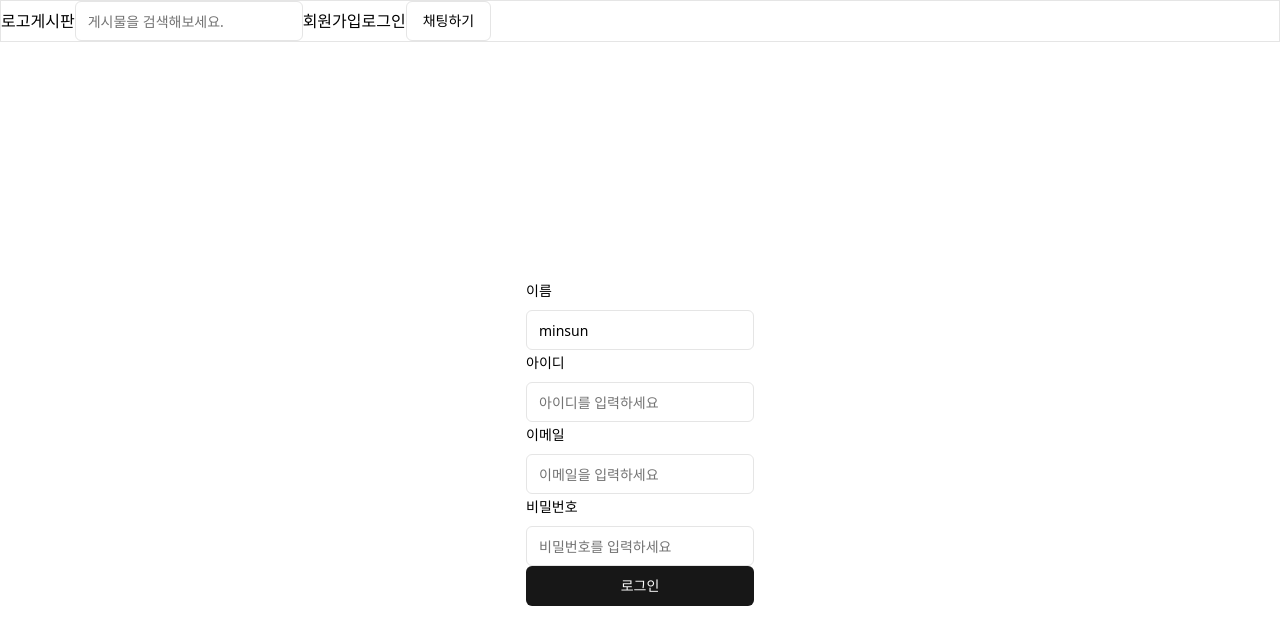
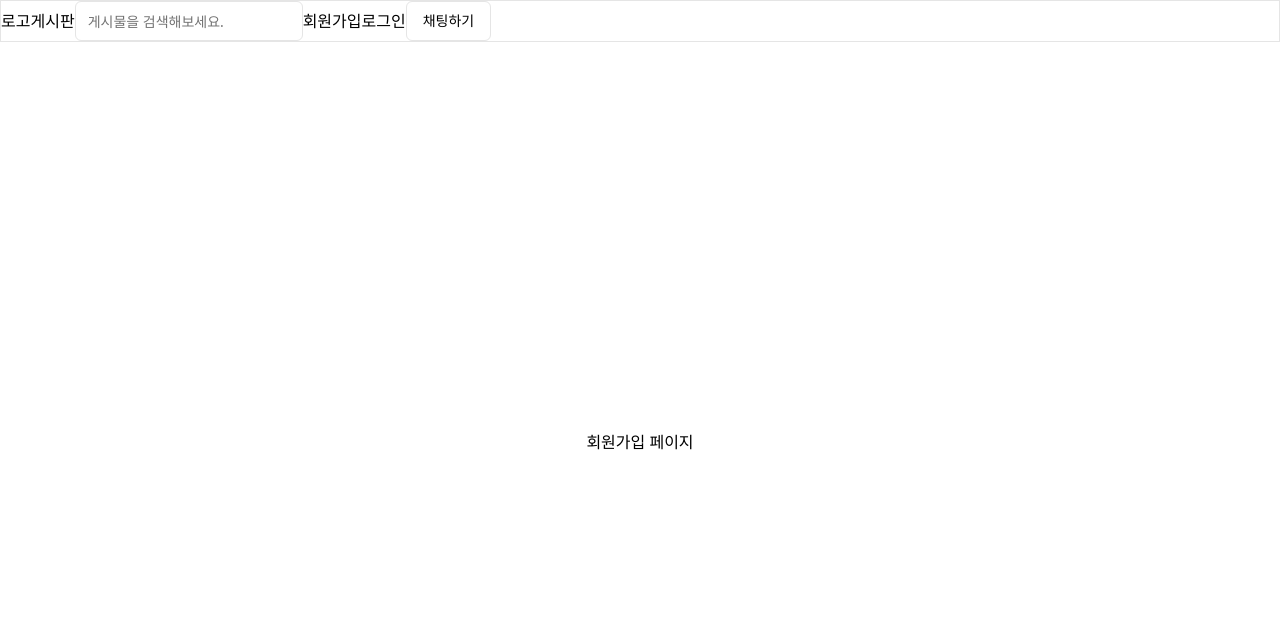
Before and after one commit to Basic-Community-Platform/front-end, a Next.js app: page /auth/signup in a window 1280 px wide. Shown: the top 644 px of the page. Built offline with nearby package versions, Linux system fonts and the light colour scheme.

Commit message:
Revert "feat: 회원가입 폼 필드 UI 작업 중"
This reverts commit bf9355fe444290db75acac22f0f877d3b3066eb5.

```diff
--- a/package.json
+++ b/package.json
@@ -9,10 +9,8 @@
     "lint": "next lint"
   },
   "dependencies": {
-    "@hookform/resolvers": "^3.9.0",
     "@radix-ui/react-avatar": "^1.1.0",
     "@radix-ui/react-icons": "^1.3.0",
-    "@radix-ui/react-label": "^2.1.0",
     "@radix-ui/react-slot": "^1.1.0",
     "class-variance-authority": "^0.7.0",
     "clsx": "^2.1.1",
@@ -20,10 +18,8 @@
     "next": "13.2",
     "react": "^18.3.1",
     "react-dom": "^18",
-    "react-hook-form": "^7.53.0",
     "tailwind-merge": "^2.5.2",
-    "tailwindcss-animate": "^1.0.7",
-    "zod": "^3.23.8"
+    "tailwindcss-animate": "^1.0.7"
   },
   "devDependencies": {
     "@trivago/prettier-plugin-sort-imports": "^4.3.0",
--- a/src/components/ui/form.tsx
+++ /dev/null
@@ -1,176 +0,0 @@
-import * as React from "react"
-import * as LabelPrimitive from "@radix-ui/react-label"
-import { Slot } from "@radix-ui/react-slot"
-import {
-  Controller,
-  ControllerProps,
-  FieldPath,
-  FieldValues,
-  FormProvider,
-  useFormContext,
-} from "react-hook-form"
-
-import { cn } from "@/lib/utils"
-import { Label } from "@/components/ui/label"
-
-const Form = FormProvider
-
-type FormFieldContextValue<
-  TFieldValues extends FieldValues = FieldValues,
-  TName extends FieldPath<TFieldValues> = FieldPath<TFieldValues>
-> = {
-  name: TName
-}
-
-const FormFieldContext = React.createContext<FormFieldContextValue>(
-  {} as FormFieldContextValue
-)
-
-const FormField = <
-  TFieldValues extends FieldValues = FieldValues,
-  TName extends FieldPath<TFieldValues> = FieldPath<TFieldValues>
->({
-  ...props
-}: ControllerProps<TFieldValues, TName>) => {
-  return (
-    <FormFieldContext.Provider value={{ name: props.name }}>
-      <Controller {...props} />
-    </FormFieldContext.Provider>
-  )
-}
-
-const useFormField = () => {
-  const fieldContext = React.useContext(FormFieldContext)
-  const itemContext = React.useContext(FormItemContext)
-  const { getFieldState, formState } = useFormContext()
-
-  const fieldState = getFieldState(fieldContext.name, formState)
-
-  if (!fieldContext) {
-    throw new Error("useFormField should be used within <FormField>")
-  }
-
-  const { id } = itemContext
-
-  return {
-    id,
-    name: fieldContext.name,
-    formItemId: `${id}-form-item`,
-    formDescriptionId: `${id}-form-item-description`,
-    formMessageId: `${id}-form-item-message`,
-    ...fieldState,
-  }
-}
-
-type FormItemContextValue = {
-  id: string
-}
-
-const FormItemContext = React.createContext<FormItemContextValue>(
-  {} as FormItemContextValue
-)
-
-const FormItem = React.forwardRef<
-  HTMLDivElement,
-  React.HTMLAttributes<HTMLDivElement>
->(({ className, ...props }, ref) => {
-  const id = React.useId()
-
-  return (
-    <FormItemContext.Provider value={{ id }}>
-      <div ref={ref} className={cn("space-y-2", className)} {...props} />
-    </FormItemContext.Provider>
-  )
-})
-FormItem.displayName = "FormItem"
-
-const FormLabel = React.forwardRef<
-  React.ElementRef<typeof LabelPrimitive.Root>,
-  React.ComponentPropsWithoutRef<typeof LabelPrimitive.Root>
->(({ className, ...props }, ref) => {
-  const { error, formItemId } = useFormField()
-
-  return (
-    <Label
-      ref={ref}
-      className={cn(error && "text-destructive", className)}
-      htmlFor={formItemId}
-      {...props}
-    />
-  )
-})
-FormLabel.displayName = "FormLabel"
-
-const FormControl = React.forwardRef<
-  React.ElementRef<typeof Slot>,
-  React.ComponentPropsWithoutRef<typeof Slot>
->(({ ...props }, ref) => {
-  const { error, formItemId, formDescriptionId, formMessageId } = useFormField()
-
-  return (
-    <Slot
-      ref={ref}
-      id={formItemId}
-      aria-describedby={
-        !error
-          ? `${formDescriptionId}`
-          : `${formDescriptionId} ${formMessageId}`
-      }
-      aria-invalid={!!error}
-      {...props}
-    />
-  )
-})
-FormControl.displayName = "FormControl"
-
-const FormDescription = React.forwardRef<
-  HTMLParagraphElement,
-  React.HTMLAttributes<HTMLParagraphElement>
->(({ className, ...props }, ref) => {
-  const { formDescriptionId } = useFormField()
-
-  return (
-    <p
-      ref={ref}
-      id={formDescriptionId}
-      className={cn("text-[0.8rem] text-muted-foreground", className)}
-      {...props}
-    />
-  )
-})
-FormDescription.displayName = "FormDescription"
-
-const FormMessage = React.forwardRef<
-  HTMLParagraphElement,
-  React.HTMLAttributes<HTMLParagraphElement>
->(({ className, children, ...props }, ref) => {
-  const { error, formMessageId } = useFormField()
-  const body = error ? String(error?.message) : children
-
-  if (!body) {
-    return null
-  }
-
-  return (
-    <p
-      ref={ref}
-      id={formMessageId}
-      className={cn("text-[0.8rem] font-medium text-destructive", className)}
-      {...props}
-    >
-      {body}
-    </p>
-  )
-})
-FormMessage.displayName = "FormMessage"
-
-export {
-  useFormField,
-  Form,
-  FormItem,
-  FormLabel,
-  FormControl,
-  FormDescription,
-  FormMessage,
-  FormField,
-}
--- a/src/components/ui/label.tsx
+++ /dev/null
@@ -1,24 +0,0 @@
-import * as React from "react"
-import * as LabelPrimitive from "@radix-ui/react-label"
-import { cva, type VariantProps } from "class-variance-authority"
-
-import { cn } from "@/lib/utils"
-
-const labelVariants = cva(
-  "text-sm font-medium leading-none peer-disabled:cursor-not-allowed peer-disabled:opacity-70"
-)
-
-const Label = React.forwardRef<
-  React.ElementRef<typeof LabelPrimitive.Root>,
-  React.ComponentPropsWithoutRef<typeof LabelPrimitive.Root> &
-    VariantProps<typeof labelVariants>
->(({ className, ...props }, ref) => (
-  <LabelPrimitive.Root
-    ref={ref}
-    className={cn(labelVariants(), className)}
-    {...props}
-  />
-))
-Label.displayName = LabelPrimitive.Root.displayName
-
-export { Label }
--- a/src/modules/auth/components/SignUpForm.tsx
+++ /dev/null
@@ -1,88 +0,0 @@
-import { useForm } from "react-hook-form"
-import { zodResolver } from "@hookform/resolvers/zod"
-import { z } from "zod"
-import { Button } from "@/components/ui/button"
-import { Form, FormControl, FormDescription, FormField, FormItem, FormLabel, FormMessage } from "@/components/ui/form"
-import { Input } from "@/components/ui/input"
-
-const formSchema = z.object({
-	name: z.string().min(1, "1글자 이상 입력하세요"),
-	loginId: z.string(),
-	email: z.string(),
-	password: z.string(),
-})
-
-function onSubmit(values: z.infer<typeof formSchema>) {
-	console.log(values)
-}
-
-export const SignUpForm = () => {
-	const form = useForm<z.infer<typeof formSchema>>({
-		resolver: zodResolver(formSchema),
-		defaultValues: {
-			name: "minsun",
-		},
-	})
-
-	return (
-		<Form {...form}>
-			<form onSubmit={form.handleSubmit(onSubmit)}>
-				<FormField
-					control={form.control}
-					name="name"
-					render={({ field }) => (
-						<FormItem>
-							<FormLabel>이름</FormLabel>
-							<FormControl>
-								<Input placeholder="이름을 입력하세요" {...field} />
-							</FormControl>
-							<FormMessage />
-						</FormItem>
-					)}
-				/>
-				<FormField
-					control={form.control}
-					name="loginId"
-					render={({ field }) => (
-						<FormItem>
-							<FormLabel>아이디</FormLabel>
-							<FormControl>
-								<Input placeholder="아이디를 입력하세요" {...field} />
-							</FormControl>
-							<FormMessage />
-						</FormItem>
-					)}
-				/>
-				<FormField
-					control={form.control}
-					name="email"
-					render={({ field }) => (
-						<FormItem>
-							<FormLabel>이메일</FormLabel>
-							<FormControl>
-								<Input placeholder="이메일을 입력하세요" {...field} />
-							</FormControl>
-							<FormMessage />
-						</FormItem>
-					)}
-				/>
-				<FormField
-					control={form.control}
-					name="password"
-					render={({ field }) => (
-						<FormItem>
-							<FormLabel>비밀번호</FormLabel>
-							<FormControl>
-								<Input placeholder="비밀번호를 입력하세요" {...field} />
-							</FormControl>
-							<FormMessage />
-						</FormItem>
-					)}
-				/>
-				<Button type="submit" className="w-full">
-					로그인
-				</Button>
-			</form>
-		</Form>
-	)
-}
--- a/src/pages/auth/signup/index.tsx
+++ b/src/pages/auth/signup/index.tsx
@@ -1,9 +1,8 @@
 import { AuthLayout } from "@/modules/auth/components/AuthLayout"
-import { SignUpForm } from "@/modules/auth/components/SignUpForm"
 
 const SignUpPage = () => {
 	const getLayout = SignUpPage.getLayout ?? ((page) => page)
-	return getLayout(<SignUpForm />)
+	return getLayout(<div>회원가입 페이지</div>)
 }
 export default SignUpPage
 
```
Also changed, not shown: 1 other file (tests, documents, lock files or other folders).
